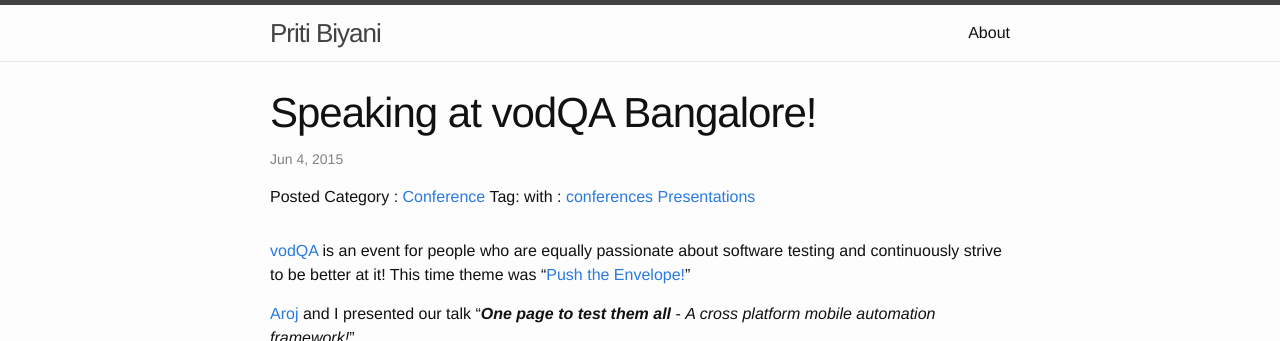
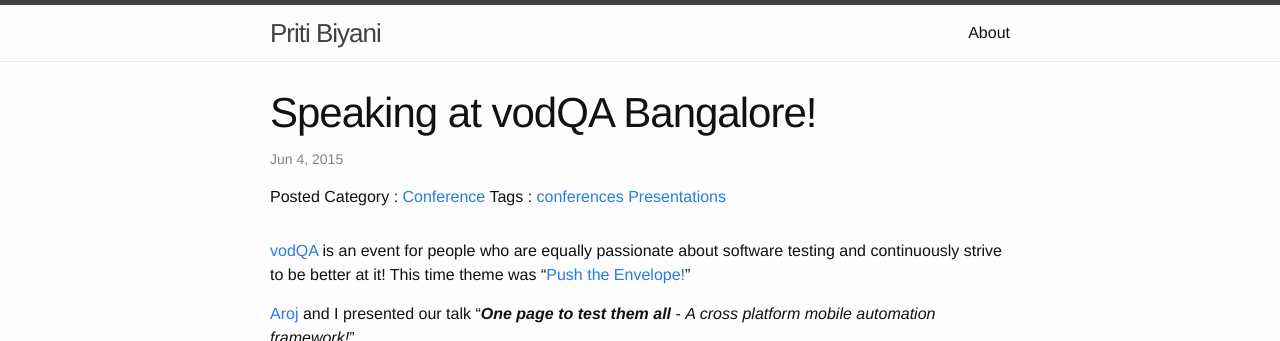
Before and after one commit to pritibiyani/pritibiyani.github.io, a Jekyll site: the page built from _posts/2015-06-04-speaking-at-vodqa-banglore.markdown, in a window 1280 px wide and 900 px high, cut to the strip 0-341 px from the top of the window. Built offline with Jekyll 4.4.1, drawn with Linux system fonts in a browser that asks for light colours; comment, search, counter and statistics services are not loaded.

Commit message:
Updated tag layout

```diff
--- a/_layouts/post.html
+++ b/_layouts/post.html
@@ -22,7 +22,7 @@ layout: default
 
           {% if post.tags.size > 0 %}
           {{ site.my_tags }}
-            {% capture tags_content %} with <span class="icon-price-tag{% if post.tags.size > 1 %}s{% endif %}"></span>: {% endcapture %}
+            {% capture tags_content %} <span class="icon-price-tag{% if post.tags.size > 1 %}s{% endif %}"></span>: {% endcapture %}
             {% for post_tag in post.tags %}
                 {% assign tag = site.my_tags | where: "slug", post_tag %}
                 {% if tag %}
@@ -36,7 +36,7 @@ layout: default
             {% endfor %}
         {% endif %}
 
-          <p id="post-meta">Posted Category : {{ category_content }} Tag: {{ tags_content }}</p>
+          <p id="post-meta">Posted Category : {{ category_content }} Tags {{ tags_content }}</p>
       </div>
 </header>
 
```
